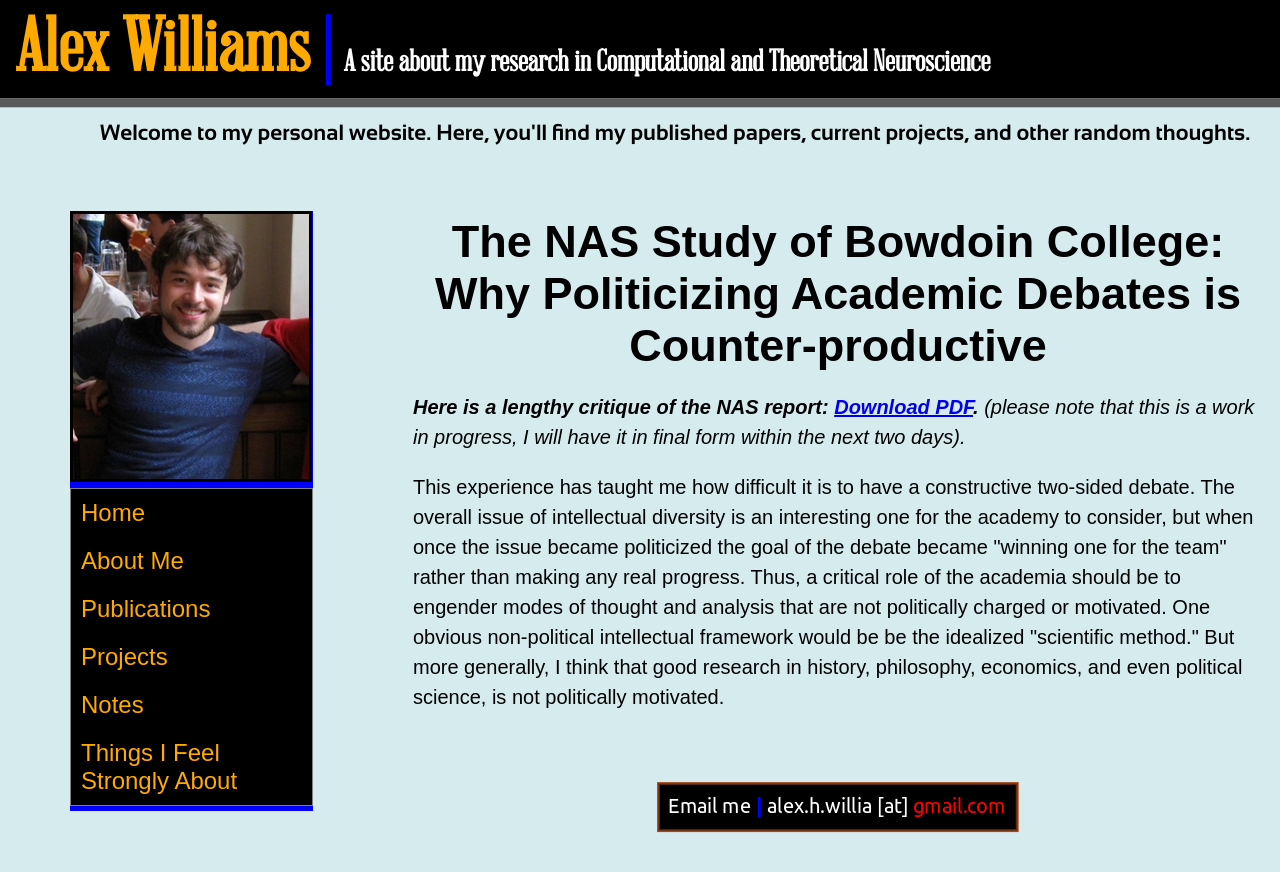
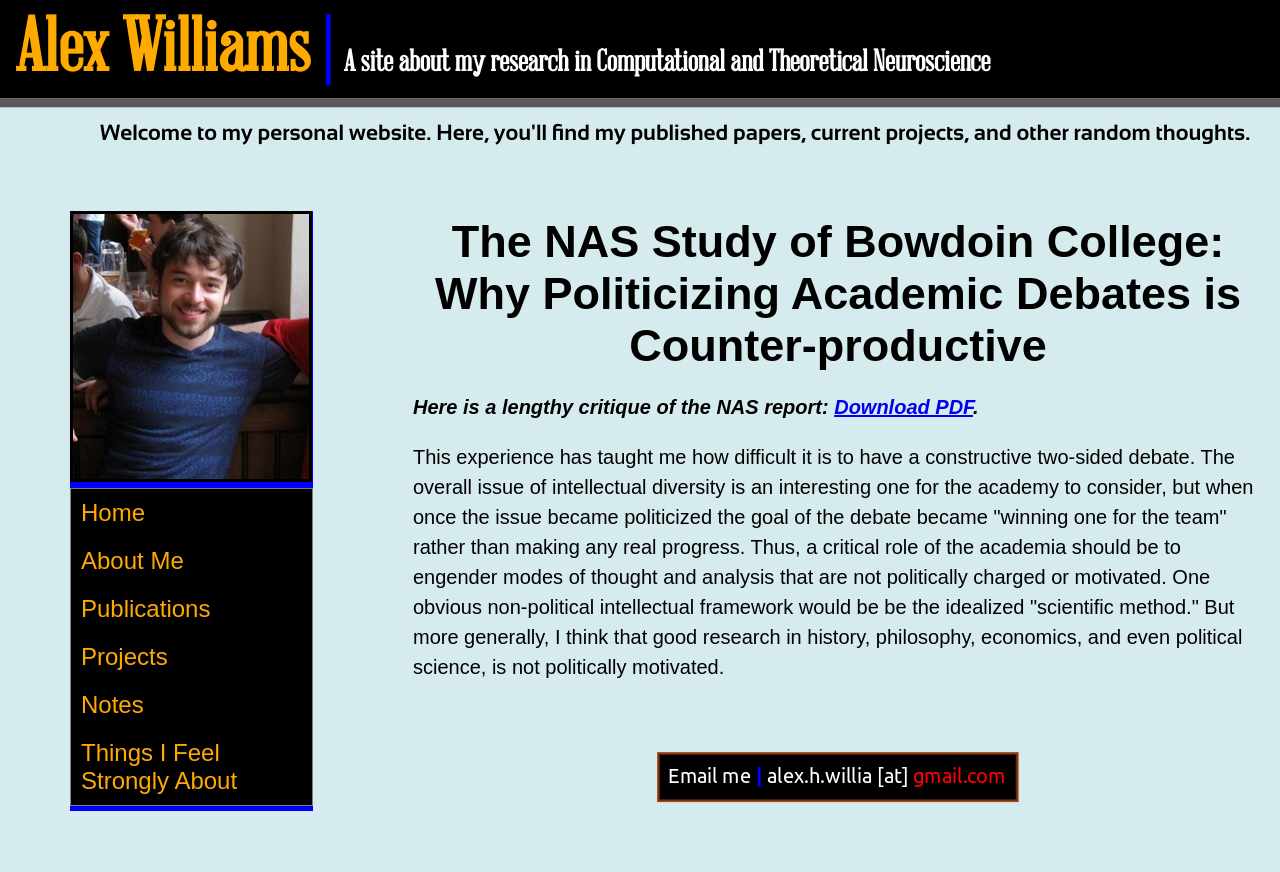
Before and after one commit to ahwillia/ahwillia.github.com, a Jekyll site: the page built from oped/the_nas_study/index.html, in a window 1280 px wide. Shown: the top 872 px of the page. Built offline with Jekyll 4.4.1, drawn with Linux system fonts in a browser that asks for light colours.

Commit message:
Deleted disclaimer

```diff
--- a/oped/the_nas_study/index.html
+++ b/oped/the_nas_study/index.html
@@ -7,9 +7,7 @@ title: The NAS Study of Bowdoin
   <div id="pagetitle"> The NAS Study of Bowdoin College: Why Politicizing Academic Debates is Counter-productive </div>
   <p><b><i>
     Here is a lengthy critique of the NAS report: <a href="/oped/the_nas_study/critique.pdf">Download PDF</a>.
-  </b>
-    (please note that this is a work in progress, I will have it in final form within the next two days).
-  </p></i>
+  </p></b></i>
   <p>
     This experience has taught me how difficult it is to have a
 	constructive two-sided debate. The overall issue of intellectual
```
